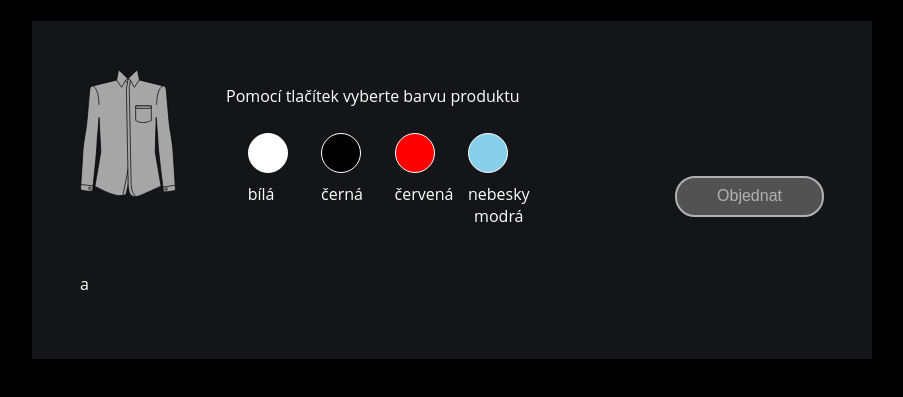
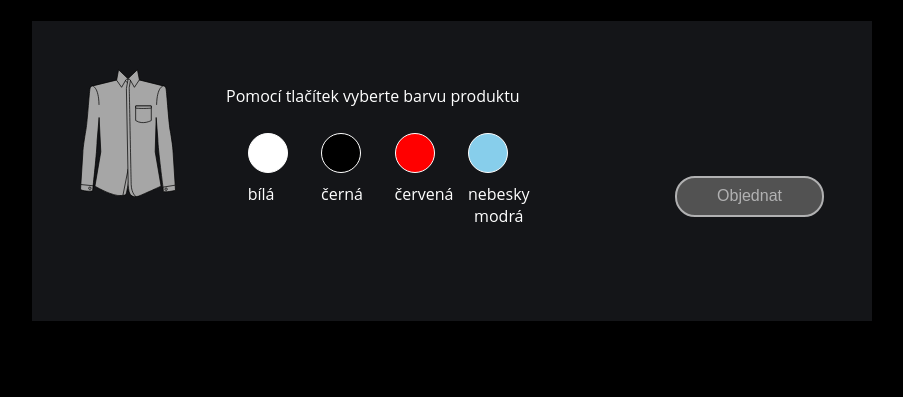
Before and after one commit to xteryna/cviceni-panske-obleky, a plain HTML site: page index.html in a window 1280 px wide. Shown: the part 267-664 px from the top of the page, without its empty margins (188-1091 px from the left). Drawn offline with Linux system fonts and the light colour scheme; a web font is replaced by a local one.

Commit message:
Update index.html
delete additional letter 'a' in message

```diff
--- a/index.html
+++ b/index.html
@@ -83,7 +83,7 @@
       <div class="order">
         <button class="order__button" id="orderBtn" disabled>Objednat</button>
       </div>
-      <div class="message"><p>a</p></div>
+      <div class="message"><p></p></div>
     </div>
     <script src="index.js"></script>
   </body>
```
